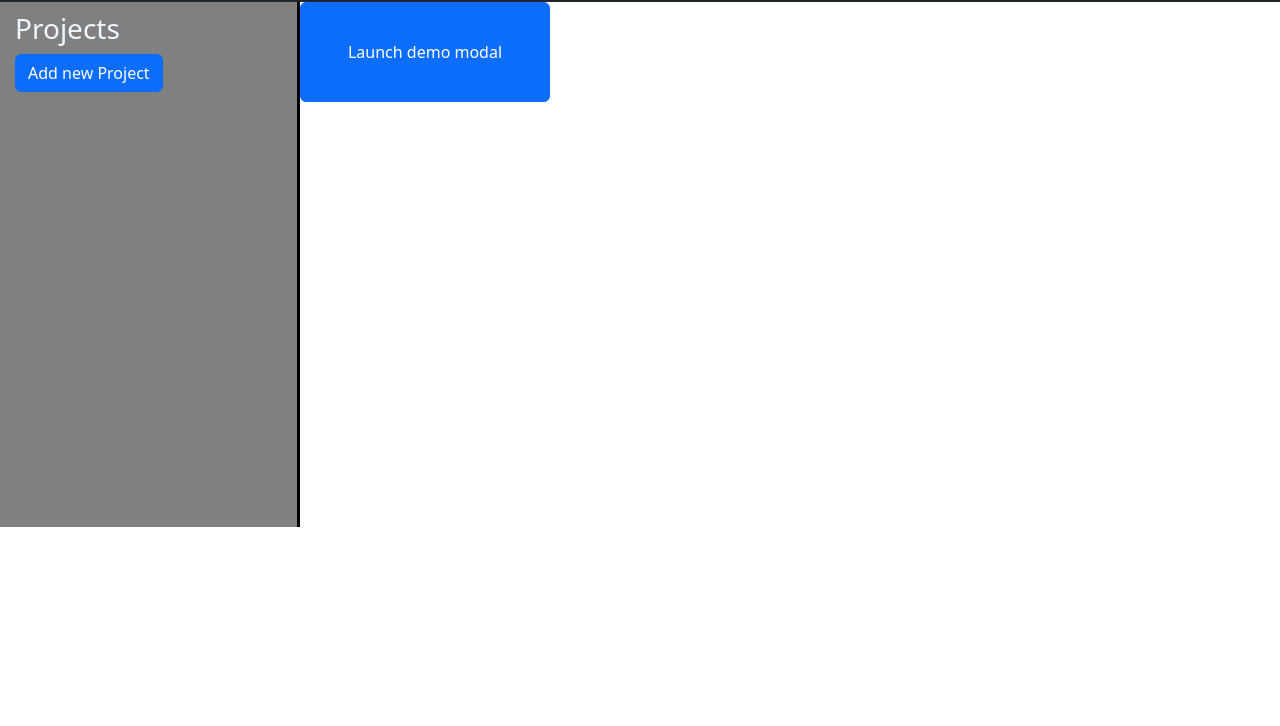
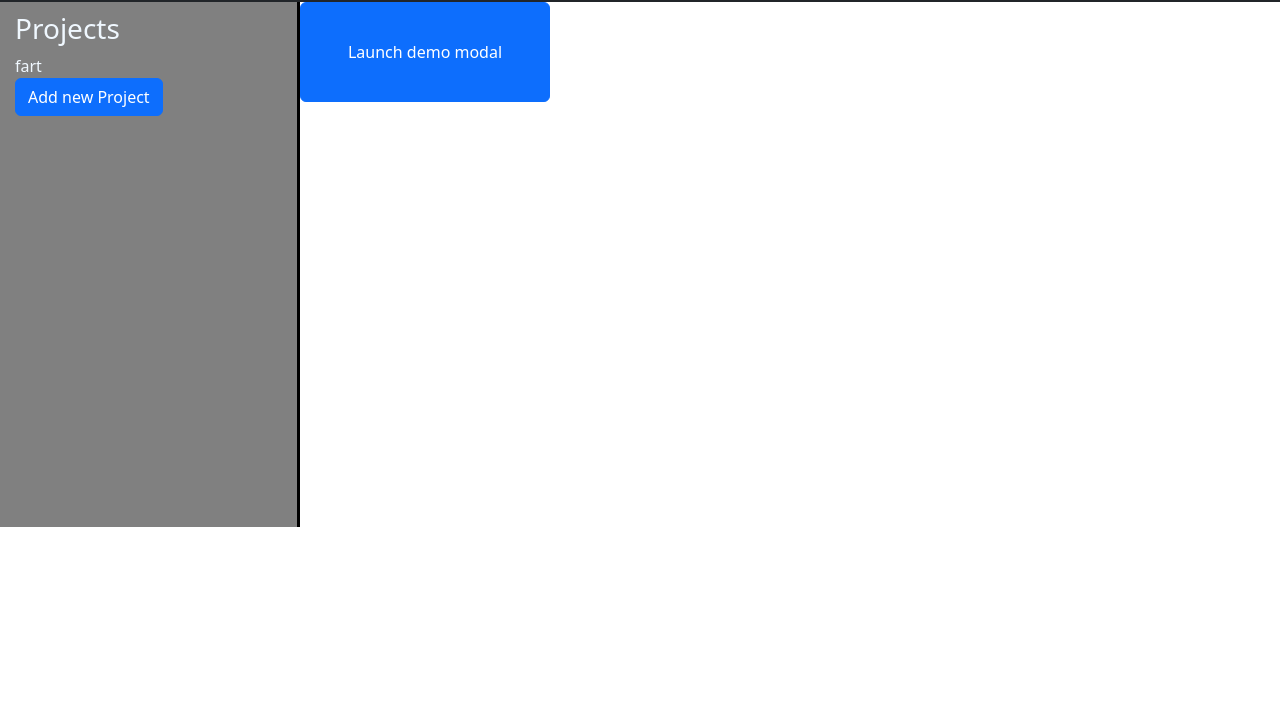
Before and after one commit to Keago99/ToDoApp, a website built with webpack: page dist/index.html in a window 1280 px wide. Shown: the part 74-800 px from the top of the page. Built offline with nearby package versions, Linux system fonts and the light colour scheme.

Commit message:
Fleshed out modal, got projects to display, added another div for project list, now to associate the projects with their todo tasks.

```diff
--- a/src/index.js
+++ b/src/index.js
@@ -1,5 +1,5 @@
 import {addPriorityOnClicks} from "./modal";
-import {projListeners} from "./projects";
+import {projListeners, updateProjects} from "./projects";
 //This is the entry point
 
 
@@ -8,3 +8,4 @@ import {projListeners} from "./projects";
 
 projListeners();
 addPriorityOnClicks();
+updateProjects();
--- a/src/projects.js
+++ b/src/projects.js
@@ -1,19 +1,30 @@
 
 import {basicTodo} from "./toDos";
 
-const starterProject = [basicTodo];
+const starterProject = new projectFactory("fart");
 
 const AllProjects = [starterProject];
 
 
 // A method for creating project objects
 function projectFactory(projectName){
+    this.projectName = projectName;
+    this.tasks = [];
     return projectName;
-}
+};
 
 // A function to update the amount of projects
 function updateProjects(){
+    const projList = document.getElementById("nameOfProjects");
 
+
+    for (let i = 0; i < AllProjects.length; i++){
+        let item = document.createElement("div");
+        item.className = ("projItem");
+        item.innerText = (AllProjects[i].projectName);
+
+        projList.appendChild(item);
+    }
 }
 
 // A function to load the projects, it will reference the AllProjects Arraylist
@@ -65,4 +76,4 @@ function projListeners(){
 
 }
 
-export {projListeners, loadProjects, starterProject, AllProjects};
+export {projListeners, loadProjects, updateProjects, starterProject, AllProjects};
```
Also changed, not shown: dist/index.html, dist/main.js, dist/styles.css.
